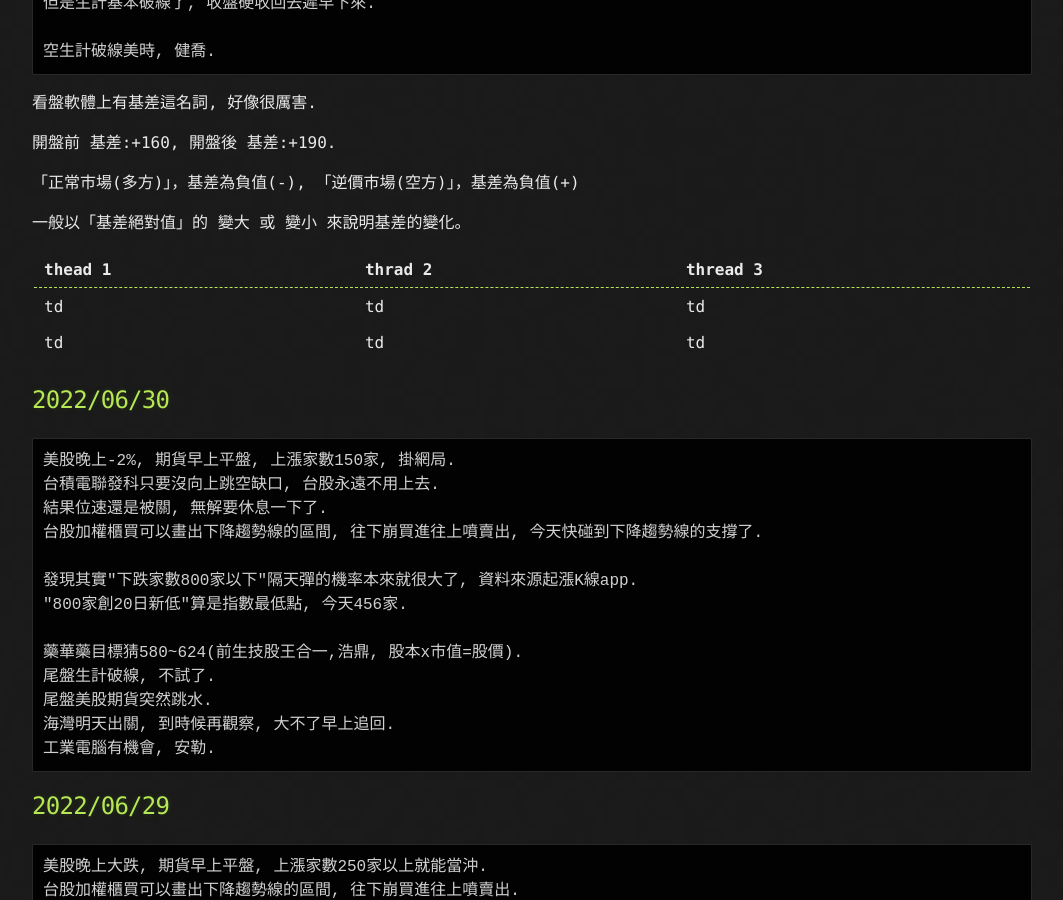
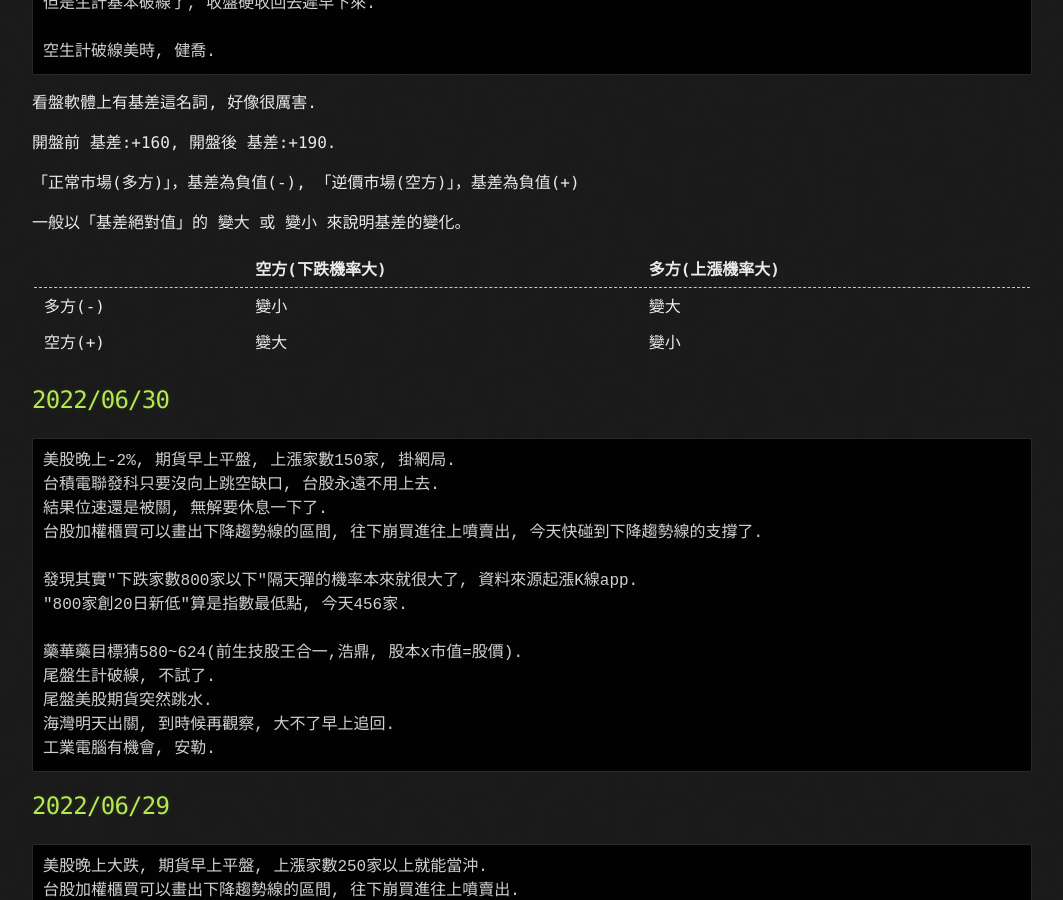
Before and after one commit to lepg5487/Stock_God, a Jekyll site: the page built from index.md, in a window 1280 px wide and 900 px high, scrolled down 526 px. Shown: the whole window, without its empty margins (108-1171 px from the left). Built offline with Jekyll 4.4.1, drawn with Linux system fonts in a browser that asks for light colours; our own code applies the rules of GitHub Pages for plain Markdown files.

Commit message:
Update index.md

````diff
--- a/index.md
+++ b/index.md
@@ -27,15 +27,11 @@ layout: testlayouts
 
 一般以「基差絕對值」的 變大 或 變小 來說明基差的變化。
 
-
-| thead 1 | thrad 2 | thread 3 |
+|  | 空方(下跌機率大) | 多方(上漲機率大) |
 |---------|---------|----------|
-| td      | td      | td       |
+| 多方(-) | 變小 | 變大 |
 |---------|---------|----------|
-| td      | td      | td       |
-
-
-
+| 空方(+) | 變大 | 變小 |
 
 ## 2022/06/30
 ```
````
